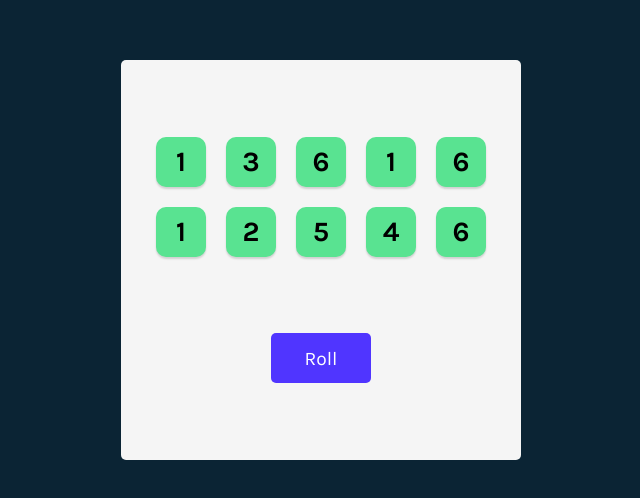
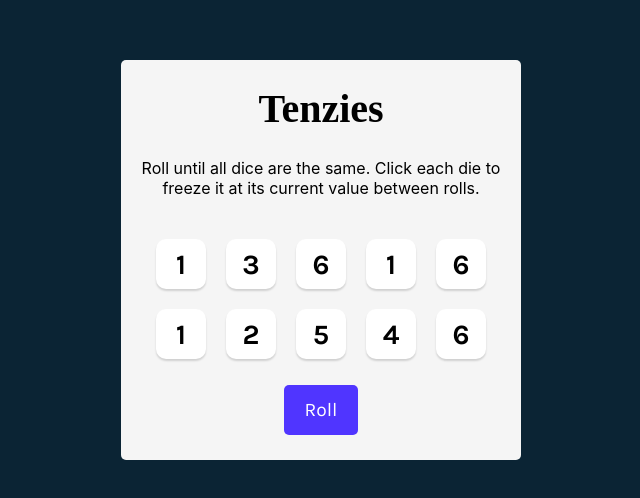
Before and after one commit to KaerailearS/React_Yatzy, a React (Vite) app: page / in a window 1280 px wide. Shown: the part 140-638 px from the top of the page, without its empty margins (319-959 px from the left). Built offline with nearby package versions, Linux system fonts and the light colour scheme.

Commit message:
Penultimate commit for Tenzies

```diff
--- a/package.json
+++ b/package.json
@@ -11,6 +11,7 @@
   },
   "dependencies": {
     "react": "^19.0.0",
+    "react-confetti": "^6.4.0",
     "react-dom": "^19.0.0"
   },
   "devDependencies": {
--- a/src/components/App.jsx
+++ b/src/components/App.jsx
@@ -1,16 +1,19 @@
 import React from "react"
+import Confetti from 'react-confetti'
 import Die from "./Die"
 
 
 export default function App(){
-  const [dice, setDice] = React.useState(generateAllNewDice)
+  const [dice, setDice] = React.useState(()=>generateAllNewDice())
 
+  const gameWon = dice.every(die => die.isHeld) &&
+  dice.every(die => die.value === dice[0].value)
   function generateAllNewDice(){
     return new Array(10)
       .fill(0)
       .map((_, index)=>({
-        number:Math.ceil(Math.random()*6),
-        isHeld:true,
+        value:Math.ceil(Math.random()*6),
+        isHeld:false,
         id:index+1
       }))
   }
@@ -19,26 +22,51 @@
     return (
       <Die
         key={die.id}
-        value={die.number}
+        value={die.value}
         isHeld={die.isHeld}
         className={die.isHeld ? "isHeld" : "isntHeld"}
         onClick={hold}
         id={die.id}/>)
   })
+  function rollDice(){
+    if(!gameWon){
+    setDice(prevDice => prevDice.map(die =>
+      die.isHeld ? die :
+      {...die, value: Math.ceil(Math.random()*6)}
+    ))} else {
+      setDice(generateAllNewDice)
+    }
 
+  }
   function hold(id){
-    console.log(id)
+    setDice(prevDice => prevDice.map(die => {
+      return die.id === id ? {...die, isHeld: !die.isHeld} : die
+    }))
   }
+
+  const buttonRef = React.useRef(null)
+  React.useEffect(()=>{
+    if(gameWon){
+      buttonRef.current?.focus()
+    }
+  },[gameWon])
   return (
     <>
       <main>
+        {gameWon && <Confetti />}
+        <div aria-live="polite" className="sr-only">
+          {gameWon && <p>Congratulations! You won! Press "New Game" to start again.</p>}
+        </div>
+        <h1 className="title">Tenzies</h1>
+        <p className="instructions">Roll until all dice are the same. Click each die to freeze it at its current value between rolls.</p>
         <div className="dice-div">
           {diceElements}
         </div>
         <button
+          ref={buttonRef}
           className="roll-button"
-            onClick={()=>setDice(generateAllNewDice)}>
-            Roll
+          onClick={rollDice}>
+          {gameWon ? "New Game" : "Roll"}
         </button>
       </main>
     </>
--- a/src/components/Die.jsx
+++ b/src/components/Die.jsx
@@ -2,6 +2,10 @@
   return (
     <button
       className={props.className}
-      onClick={()=>props.onClick(props.id)}>{props.value}</button>
+      onClick={()=>props.onClick(props.id)}
+      aria-pressed={props.isHeld}
+      aria-label={`Die with value of ${props.value}, ${props.isHeld ? "held" : "not held"}`}>
+        {props.value}
+      </button>
   )
 }
--- a/src/index.css
+++ b/src/index.css
@@ -26,6 +26,16 @@
   justify-content: space-evenly;
   align-items: center;
 }
+.title {
+    font-size: 40px;
+    margin: 0;
+}
+.instructions {
+    font-family: 'Inter', sans-serif;
+    font-weight: 400;
+    margin-top: 0;
+    text-align: center;
+}
 .dice-div {
   display: grid;
   grid-template: auto auto / repeat(5, 1fr);
@@ -44,11 +54,13 @@
   font-family: Karla, sans-serif;
 }
 .roll-button {
+  white-space: nowrap;
   font-size: 1.2rem;
   font-family: Karla, sans-serif;
   color: white;
+  padding: 6px 21px;
   height: 50px;
-  width: 100px;
+  width: auto;
   border: none;
   border-radius: 5px;
   background-color: #5035FF;
@@ -60,3 +72,14 @@
 button.isntHeld {
   background-color: white;
 }
+.sr-only {
+  position: absolute;
+  width: 1px;
+  height: 1px;
+  padding: 0;
+  margin: -1px;
+  overflow: hidden;
+  clip: rect(0, 0, 0, 0);
+  white-space: nowrap;
+  border: 0;
+}
```
Also changed, not shown: 2 other files (tests, documents, lock files or other folders). Lines whose indentation alone changed are shown as unchanged.
